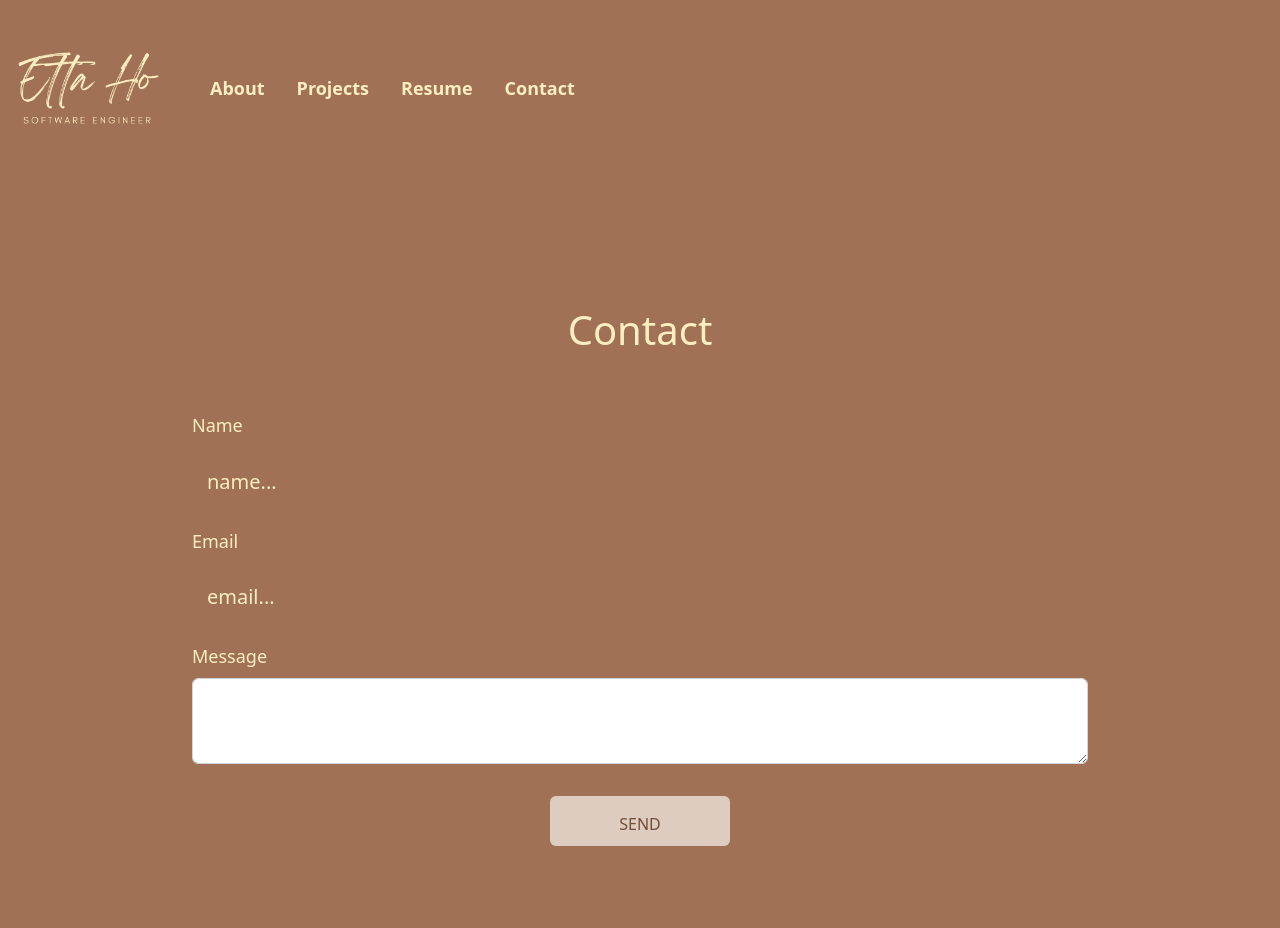
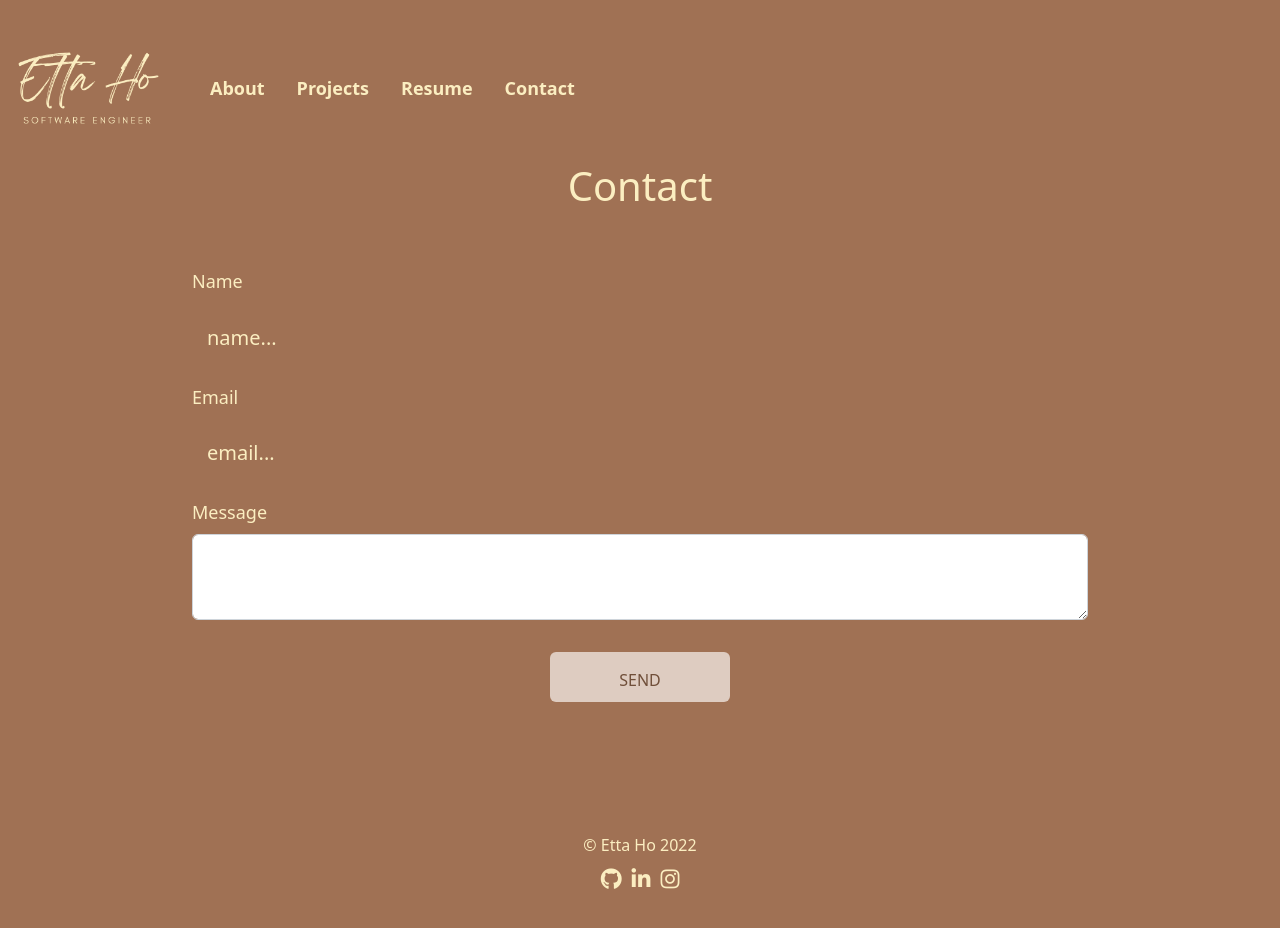
Before and after one commit to Etta0311/etta-portfolio, a React (Create React App) app: page /etta-portfolio/contact in a window 1280 px wide. Shown: the top 928 px of the page. Built offline with nearby package versions, Linux system fonts and the light colour scheme.

Commit message:
updated badges & deploy

```diff
--- a/public/index.html
+++ b/public/index.html
@@ -23,7 +23,17 @@
       crossorigin="anonymous"
     />
 
-    <link rel="stylesheet" href="https://cdnjs.cloudflare.com/ajax/libs/font-awesome/4.7.0/css/font-awesome.min.css">
+    <link
+      rel="stylesheet"
+      href="https://use.fontawesome.com/releases/v5.8.1/css/all.css"
+      integrity="sha384-50oBUHEmvpQ+1lW4y57PTFmhCaXp0ML5d60M1M7uH2+nqUivzIebhndOJK28anvf"
+      crossorigin="anonymous"
+    />
+
+    <link
+      rel="stylesheet"
+      href="https://cdnjs.cloudflare.com/ajax/libs/font-awesome/4.7.0/css/font-awesome.min.css"
+    />
     <title>EttaHo's Portfolio</title>
   </head>
 
@@ -37,4 +47,12 @@
     integrity="sha384-ka7Sk0Gln4gmtz2MlQnikT1wXgYsOg+OMhuP+IlRH9sENBO0LRn5q+8nbTov4+1p"
     crossorigin="anonymous"
   ></script>
+
+  <!-- link with linkedin -->
+  <script
+    src="https://platform.linkedin.com/badges/js/profile.js"
+    async
+    defer
+    type="text/javascript"
+  ></script>
 </html>
--- a/src/App.js
+++ b/src/App.js
@@ -5,7 +5,7 @@ import Info from './components/About/Info';
 import Projects from "./components/Projects/Projects";
 import Contact from "./components/Contact/Contact";
 import Resume from "./components/Resume/Resume";
-// import Footer from "./components/Footer/Footer";
+import Footer from "./components/Footer/Footer";
 // import "./App.css";
 
 function App() {
@@ -20,7 +20,7 @@ function App() {
           <Route path="/resume" element={<Resume />}/ >
           <Route path="/contact" element={<Contact />} / >
         </Routes>
-        {/* <Footer /> */}
+        <Footer />
       </Router>
     </div>
   );
--- a/src/components/Contact/Contact.css
+++ b/src/components/Contact/Contact.css
@@ -1,7 +1,8 @@
 .contact {
   padding: 15vw;
+  padding-top: 8vh;
   width: 100%;
-  height: 100vh;
+  height: 80vh;
   display: flex;
   justify-content: center;
   flex-direction: column;
--- /dev/null
+++ b/src/components/Footer/Footer.css
@@ -0,0 +1,14 @@
+.footerContainer {
+  margin-top: 20px;
+}
+
+.icons {
+  color: var(--text-color);
+  font-size: larger;
+  margin: 5px;
+}
+
+.icons:hover {
+  color: #35251c;
+  z-index: 1;
+}
--- /dev/null
+++ b/src/components/Footer/Footer.js
@@ -0,0 +1,51 @@
+import React from "react";
+import "./Footer.css";
+
+// Font awesome names
+const icons = [
+  {
+    // GitHub
+    name: "fab fa-github",
+    link: "https://github.com/Etta0311",
+  },
+  {
+    // LinkedIm
+    name: "fab fa-linkedin",
+    link: "https://www.linkedin.com/in/etta-h-758178220/",
+  },
+  {
+    name: "fab fa-instagram",
+    link: "https://www.instagram.com/simplyhcy/",
+  },
+];
+
+const Footer = () => {
+  return (
+    <section className="container">
+      <div className="row mb-5">
+        <div className="col-12 footerContainer">
+          <h6 className=" d-flex justify-content-center">
+            &copy; Etta Ho 2022
+          </h6>
+          <div className="d-flex justify-content-center">
+            <div>
+              {icons.map((i) => (
+                <a
+                  href={i.link}
+                  key={i.name}
+                  target="_blank"
+                  rel="noopener noreferrer"
+                  className="icons"
+                >
+                  <i className={i.name}></i>
+                </a>
+              ))}
+            </div>
+          </div>
+        </div>
+      </div>
+    </section>
+  );
+};
+
+export default Footer;
--- a/src/components/Projects/Projects.css
+++ b/src/components/Projects/Projects.css
@@ -32,6 +32,11 @@
     font-size: clamp(.3rem,.3vw + .5rem,2rem);
 }
 
+.test-carts a {
+    /* text-decoration: none; */
+    color: var(--text-color);
+}
+
 @media (min-width:600px) {
     .testimonials {
     place-content: center;
```
Also changed, not shown: src/components/Contact/Contact.js (+16 -0 lines).
